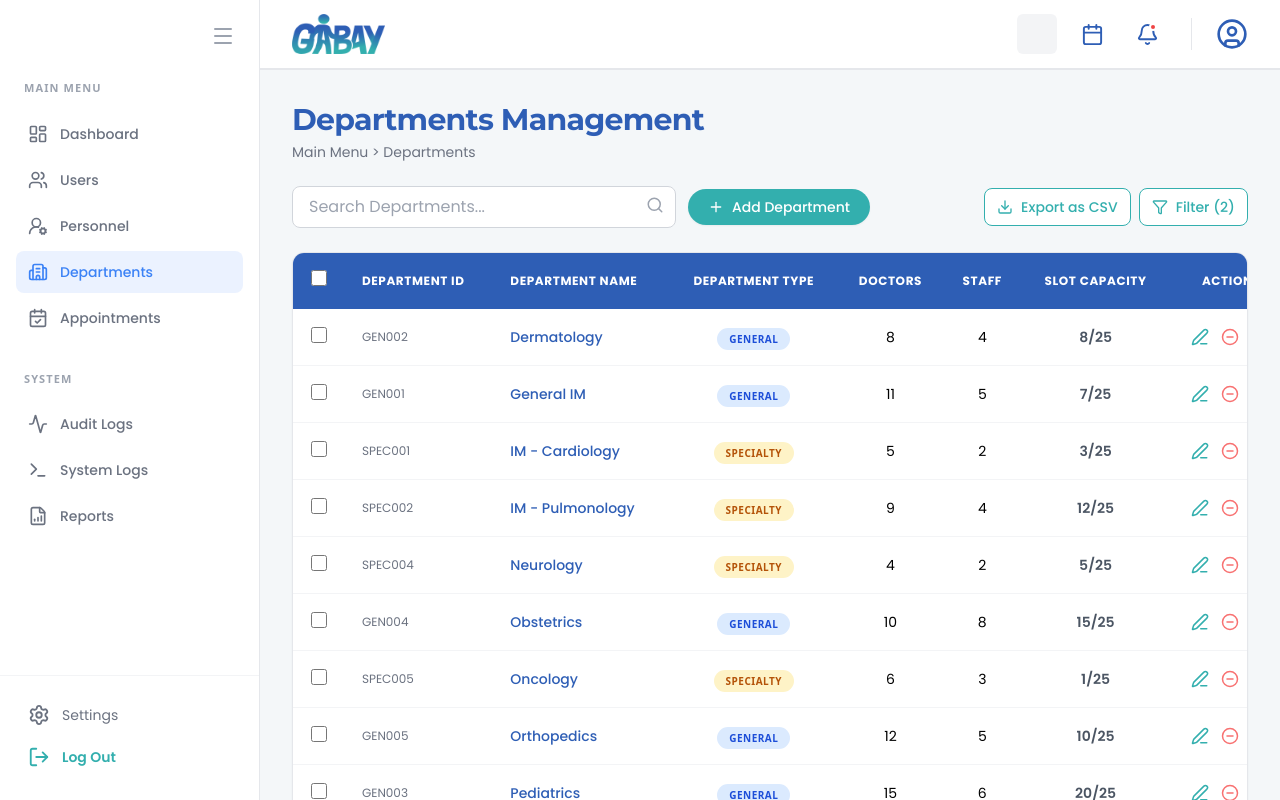
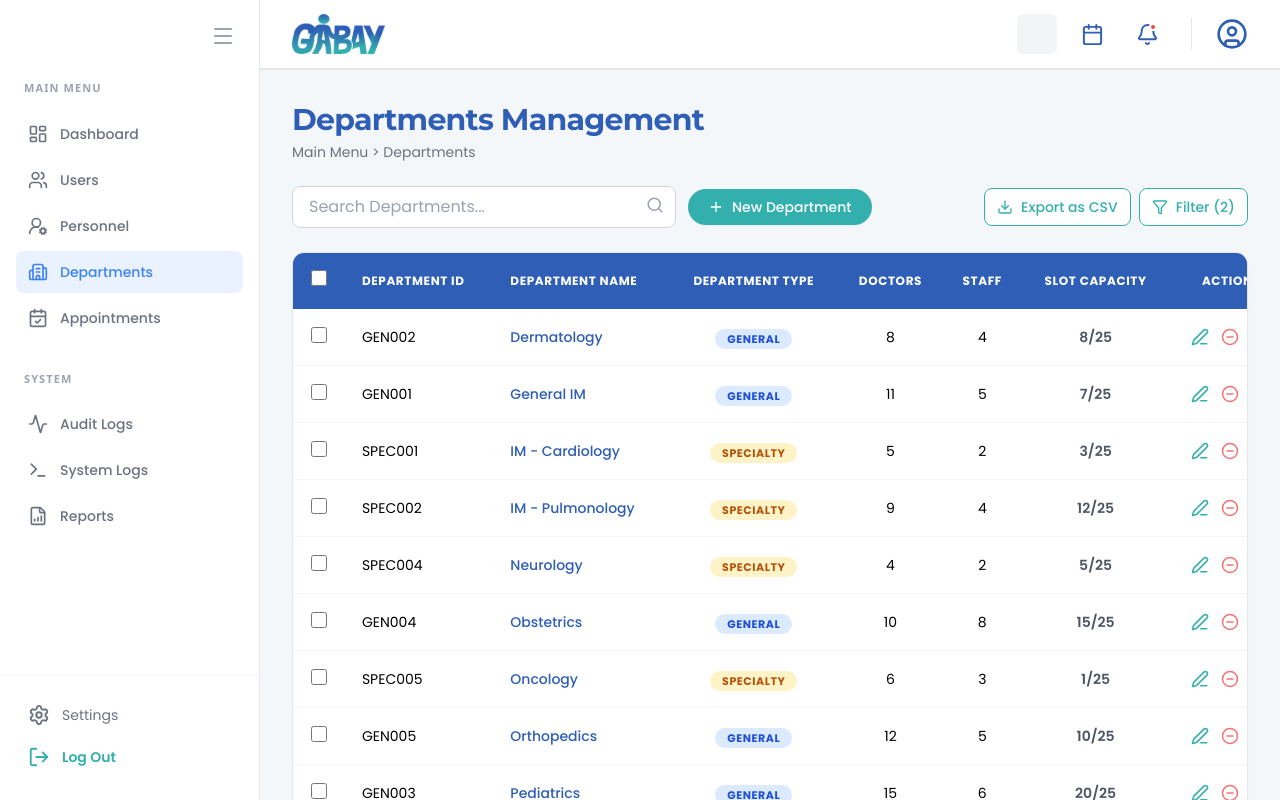
Before and after one commit to BiancaTelan/GABAY, a React (Vite) app in the folder frontend/: page /admin/departments in a window 1280 px wide. Built offline with nearby package versions, Linux system fonts and the light colour scheme.

Commit message:
updates chips

```diff
--- a/frontend/src/pages/admin/Departments.jsx
+++ b/frontend/src/pages/admin/Departments.jsx
@@ -92,7 +92,7 @@ export default function Departments() {
             <Search className="absolute right-3 top-2.5 text-gray-400" size={18} />
           </div>
           <button className="whitespace-nowrap flex items-center justify-center gap-2 px-5 py-2 rounded-full bg-gabay-teal text-white font-medium font-poppins text-sm hover:bg-opacity-90 transition shadow-sm">
-            <Plus size={16} /> Add Department
+            <Plus size={16} /><span className="hidden sm:inline">New Department</span><span className="sm:hidden">Department</span>
           </button>
         </div>
 
@@ -186,10 +186,10 @@ export default function Departments() {
                   <td className="px-4 py-4 text-center" onClick={(e) => e.stopPropagation()}>
                     <input type="checkbox" checked={selectedIds.includes(dept.id)} onChange={() => toggleSelection(dept.id)} className="w-4 h-4" />
                   </td>
-                  <td className="px-4 py-4 text-xs font-poppins text-gray-500">{dept.id}</td>
+                  <td className="px-4 py-4 text-sm font-poppins">{dept.id}</td>
                   <td className="px-4 py-4 text-sm font-poppins font-medium text-gabay-blue">{dept.name}</td>
                   <td className="px-4 py-4 text-center">
-                    <span className={`px-3 py-1 rounded-full text-[10px] font-bold tracking-wider ${
+                    <span className={`px-3 py-0.5 rounded-full text-[11px] font-poppins font-bold tracking-wider ${
                       dept.type === 'SPECIALTY' ? 'bg-amber-100 text-amber-700' : 'bg-blue-100 text-blue-700'
                     }`}>
                       {dept.type}
```
